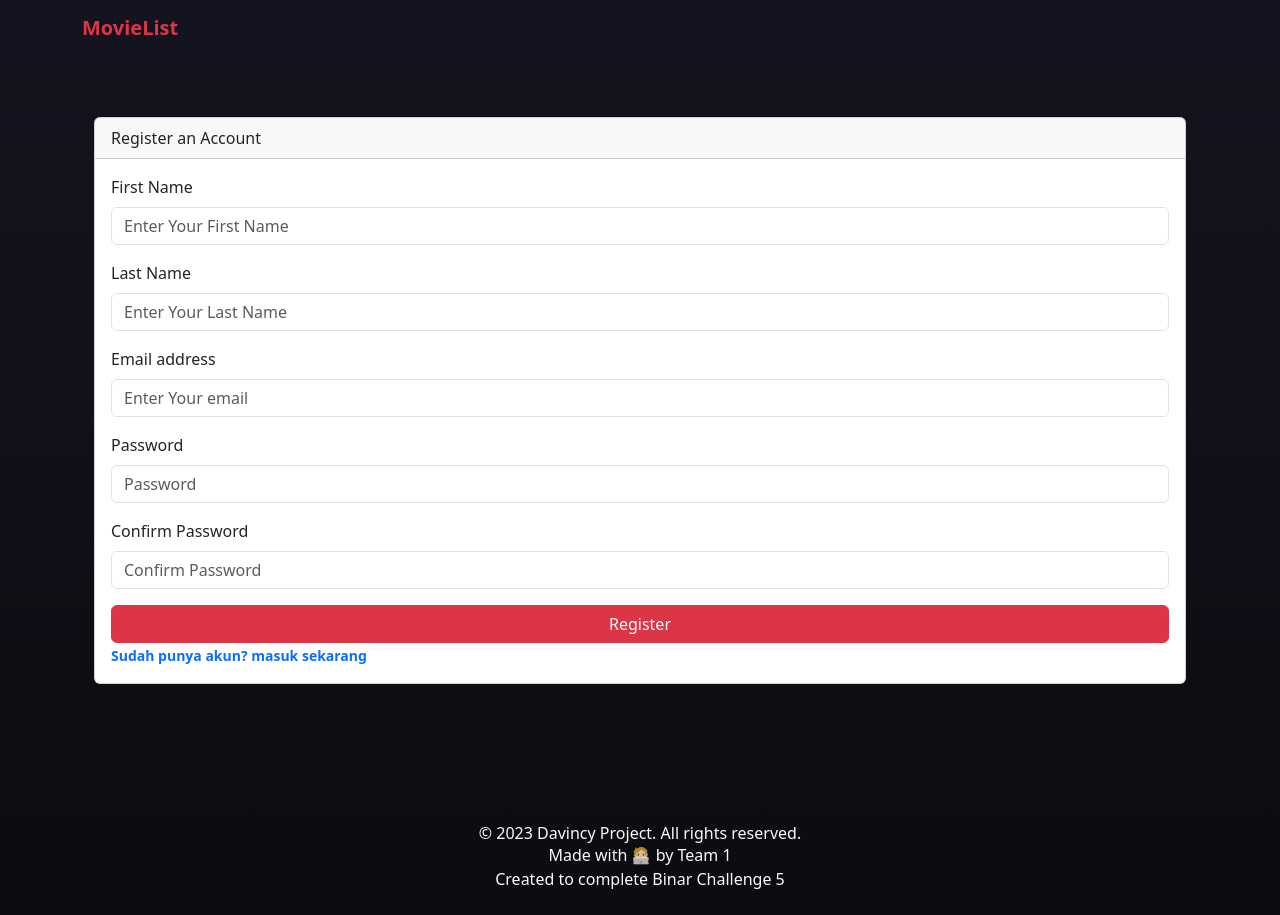
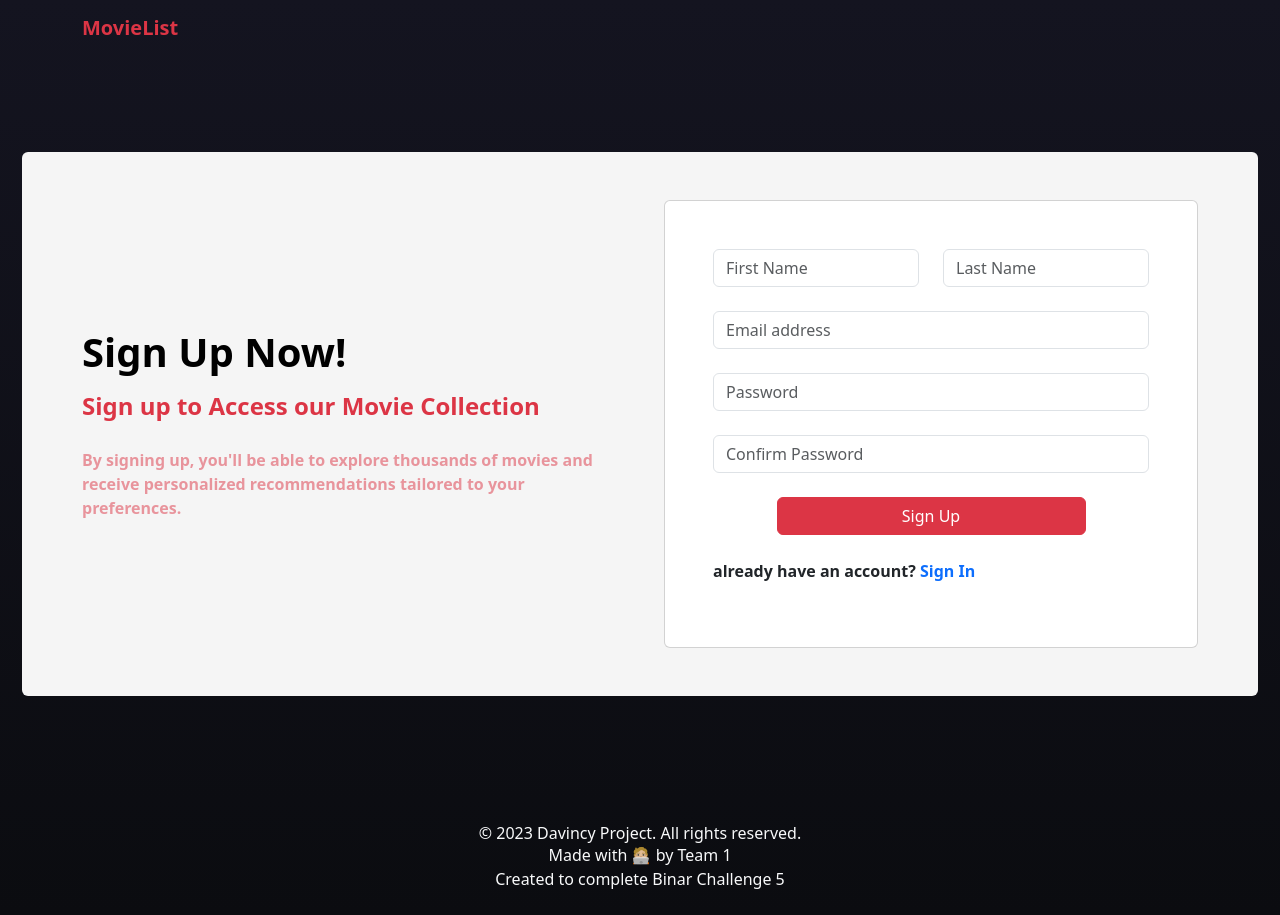
Before and after one commit to aminkarben/Kelompok-1, a React (Vite) app: page /register in a window 1280 px wide. Built offline with nearby package versions, Linux system fonts and the light colour scheme; no server answers.

Commit message:
changes: remake login and register UI

```diff
--- a/src/Components/Auth/Login.jsx
+++ b/src/Components/Auth/Login.jsx
@@ -1,4 +1,3 @@
-import { Button, Form, Container, Card } from "react-bootstrap";
 import { useState } from "react";
 import { Link } from "react-router-dom";
 import axios from "axios";
@@ -34,7 +33,7 @@ const Login = () => {
 
     return (
         <div className="d-flex min-vh-100 justify-content-center align-items-center text-black">
-            <Container className="p-4 w-100">
+            {/* <Container className="p-4 w-100">
                 <Card>
                     <Card.Body>
                         <h1>Sign in to your account</h1>
@@ -92,7 +91,7 @@ const Login = () => {
                             </div>
                         </div>
 
-                        {/* test only, you can use this with Component instead of Button directly on this page*/}
+
                         <div className="d-flex gap-3 justify-content-evenly flex-wrap">
                             <Button className="bg-white text-black fs-6 fw-semibold">
                                 <span>
@@ -119,7 +118,119 @@ const Login = () => {
                         </div>
                     </Card.Body>
                 </Card>
-            </Container>
+            </Container> */}
+
+            <div
+                className="mt-5 px-4 py-5 px-md-5 text-center text-lg-start rounded mx-2"
+                style={{ backgroundColor: "hsl(0, 0%, 96%)" }}
+            >
+                <div className="container">
+                    <div className="row gx-lg-5 align-items-center">
+                        <div className="col-lg-6 mb-2 mb-lg-0">
+                            <h1 className="fs-1 my-4 display-3 fw-bold ls-tight">
+                                Welcome Back! <br />
+                                <span className="text-danger fs-4">
+                                    Log in to Access our Movie Collection
+                                </span>
+                            </h1>
+                            <p className="mb-4 text-danger opacity-50 fw-semibold">
+                                If you already have an account, please enter
+                                your login information to continue.
+                            </p>
+                        </div>
+
+                        <div className="col-lg-6 mb-5 mb-lg-0">
+                            <div className="card">
+                                <div className="card-body py-5 px-md-5">
+                                    <form onSubmit={login}>
+                                        <div className="form-outline mb-4">
+                                            <input
+                                                type="email"
+                                                id="form3Example3"
+                                                className="form-control"
+                                                placeholder="Email address"
+                                                value={email}
+                                                onChange={(e) =>
+                                                    setEmail(e.target.value)
+                                                }
+                                            />
+                                        </div>
+                                        <div className="form-outline mb-4">
+                                            <input
+                                                type="password"
+                                                id="form3Example3"
+                                                className="form-control"
+                                                placeholder="Password"
+                                                value={password}
+                                                onChange={(e) =>
+                                                    setPassword(e.target.value)
+                                                }
+                                            />
+                                        </div>
+                                        <div className="container w-full text-center">
+                                            <button
+                                                type="submit"
+                                                className="btn btn-danger btn-block mb-4 w-75"
+                                            >
+                                                Sign in
+                                            </button>
+                                        </div>
+
+                                        <p className="mb-3 fw-bold">
+                                            Don&apos;t have an account ?{" "}
+                                            <Link
+                                                to="/register"
+                                                className="text-primary-50 fw-bold text-decoration-none"
+                                            >
+                                                Sign Up
+                                            </Link>
+                                        </p>
+
+                                        <div className="text-center">
+                                            <div className="row">
+                                                <div className="col">
+                                                    <hr />
+                                                </div>
+                                                <div className="col-auto">
+                                                    or
+                                                </div>
+                                                <div className="col">
+                                                    <hr />
+                                                </div>
+                                            </div>
+
+                                            <button
+                                                type="button"
+                                                className="btn btn-link btn-floating mx-1"
+                                            >
+                                                <img
+                                                    src="/google.svg"
+                                                    style={{
+                                                        width: "30px",
+                                                        height: "30px",
+                                                    }}
+                                                />
+                                            </button>
+                                            <button
+                                                type="button"
+                                                className="btn btn-link btn-floating mx-1"
+                                            >
+                                                <img
+                                                    src="/facebook.svg"
+                                                    style={{
+                                                        width: "30px",
+                                                        height: "30px",
+                                                    }}
+                                                />
+                                            </button>
+                                        </div>
+                                    </form>
+                                </div>
+                            </div>
+                        </div>
+                    </div>
+                </div>
+            </div>
         </div>
     );
 };
--- a/src/Components/Auth/Register.jsx
+++ b/src/Components/Auth/Register.jsx
@@ -1,4 +1,3 @@
-import { Button, Form, Container, Card } from "react-bootstrap";
 import { useState } from "react";
 import { Link } from "react-router-dom";
 import axios from "axios";
@@ -103,102 +102,129 @@ const Register = () => {
 
     return (
         <div className="d-flex min-vh-100 justify-content-center align-items-center text-black">
-            <Container className="p-4 w-100">
-                <Card>
-                    <Card.Header>Register an Account</Card.Header>
-                    <Card.Body>
-                        <Form onSubmit={registerAccount}>
-                            <Form.Group
-                                className="mb-3"
-                                controlId="formBasicFirstName"
+            <div
+                className="mt-5 px-4 py-5 px-md-5 text-center text-lg-start rounded mx-2"
+                style={{ backgroundColor: "hsl(0, 0%, 96%)" }}
             >
-                                <Form.Label>First Name</Form.Label>
-                                <Form.Control
+                <div className="container">
+                    <div className="row gx-lg-5 align-items-center">
+                        <div className="col-lg-6 mb-2 mb-lg-0">
+                            <h1 className="fs-1 my-4 display-3 fw-bold ls-tight">
+                                Sign Up Now! <br />
+                                <span className="text-danger fs-4">
+                                    Sign up to Access our Movie Collection
+                                </span>
+                            </h1>
+                            <p className="mb-4 text-danger opacity-50 fw-semibold">
+                                By signing up, you&apos;ll be able to explore
+                                thousands of movies and receive personalized
+                                recommendations tailored to your preferences.
+                            </p>
+                        </div>
+
+                        <div className="col-lg-6 mb-5 mb-lg-0">
+                            <div className="card">
+                                <div className="card-body py-5 px-md-5">
+                                    <form onSubmit={registerAccount}>
+                                        <div className="row">
+                                            <div className="col-md-6 mb-4">
+                                                <div className="form-outline">
+                                                    <input
                                                         type="text"
-                                    placeholder="Enter Your First Name"
+                                                        id="form3Example1"
+                                                        className="form-control"
+                                                        placeholder="First Name"
                                                         value={firstName}
                                                         onChange={(e) =>
-                                        setFirstName(e.target.value)
+                                                            setFirstName(
+                                                                e.target.value
+                                                            )
                                                         }
                                                     />
-                            </Form.Group>
-
-                            <Form.Group
-                                className="mb-3"
-                                controlId="formBasicLastName"
-                            >
-                                <Form.Label>Last Name</Form.Label>
-                                <Form.Control
+                                                </div>
+                                            </div>
+                                            <div className="col-md-6 mb-4">
+                                                <div className="form-outline">
+                                                    <input
                                                         type="text"
-                                    placeholder="Enter Your Last Name"
+                                                        id="form3Example2"
+                                                        className="form-control"
+                                                        placeholder="Last Name"
                                                         value={lastName}
                                                         onChange={(e) =>
-                                        setLastName(e.target.value)
+                                                            setLastName(
+                                                                e.target.value
+                                                            )
                                                         }
                                                     />
-                            </Form.Group>
+                                                </div>
+                                            </div>
+                                        </div>
 
-                            <Form.Group
-                                className="mb-3"
-                                controlId="formBasicEmail"
-                            >
-                                <Form.Label>Email address</Form.Label>
-                                <Form.Control
+                                        <div className="form-outline mb-4">
+                                            <input
                                                 type="email"
-                                    placeholder="Enter Your email"
+                                                id="form3Example3"
+                                                className="form-control"
+                                                placeholder="Email address"
                                                 value={email}
-                                    onChange={(e) => setEmail(e.target.value)}
+                                                onChange={(e) =>
+                                                    setEmail(e.target.value)
+                                                }
                                             />
-                            </Form.Group>
-
-                            <Form.Group
-                                className="mb-3"
-                                controlId="formBasicPassword"
-                            >
-                                <Form.Label>Password</Form.Label>
-                                <Form.Control
+                                        </div>
+                                        <div className="form-outline mb-4">
+                                            <input
                                                 type="password"
+                                                id="form3Example4"
+                                                className="form-control"
                                                 placeholder="Password"
                                                 value={password}
                                                 onChange={(e) =>
                                                     setPassword(e.target.value)
                                                 }
                                             />
-                            </Form.Group>
-                            <Form.Group
-                                className="mb-3"
-                                controlId="formBasicConfirmPassword"
-                            >
-                                <Form.Label>Confirm Password</Form.Label>
-                                <Form.Control
+                                        </div>
+                                        <div className="form-outline mb-4">
+                                            <input
                                                 type="password"
+                                                id="form3Example4"
+                                                className="form-control"
                                                 placeholder="Confirm Password"
                                                 value={confirmPassword}
                                                 onChange={(e) =>
-                                        setConfirmPassword(e.target.value)
+                                                    setConfirmPassword(
+                                                        e.target.value
+                                                    )
                                                 }
                                             />
-                            </Form.Group>
+                                        </div>
 
-                            <Button
-                                className="w-100"
-                                variant="danger"
+                                        <div className="container w-full text-center">
+                                            <button
                                                 type="submit"
+                                                className="btn btn-danger btn-block mb-4 w-75"
                                             >
-                                Register
-                            </Button>
-                            <small>
+                                                Sign Up
+                                            </button>
+                                        </div>
+
+                                        <div className="mb-3 fw-bold">
+                                            already have an account?{" "}
                                             <Link
                                                 to="/login"
-                                    className="fw-semibold text-decoration-none "
+                                                className="text-primary-50 fw-bold text-decoration-none"
                                             >
-                                    Sudah punya akun? masuk sekarang
+                                                Sign In
                                             </Link>
-                            </small>
-                        </Form>
-                    </Card.Body>
-                </Card>
-            </Container>
+                                        </div>
+                                    </form>
+                                </div>
+                            </div>
+                        </div>
+                    </div>
+                </div>
+            </div>
         </div>
     );
 };
```
Lines whose indentation alone changed are shown as unchanged.
